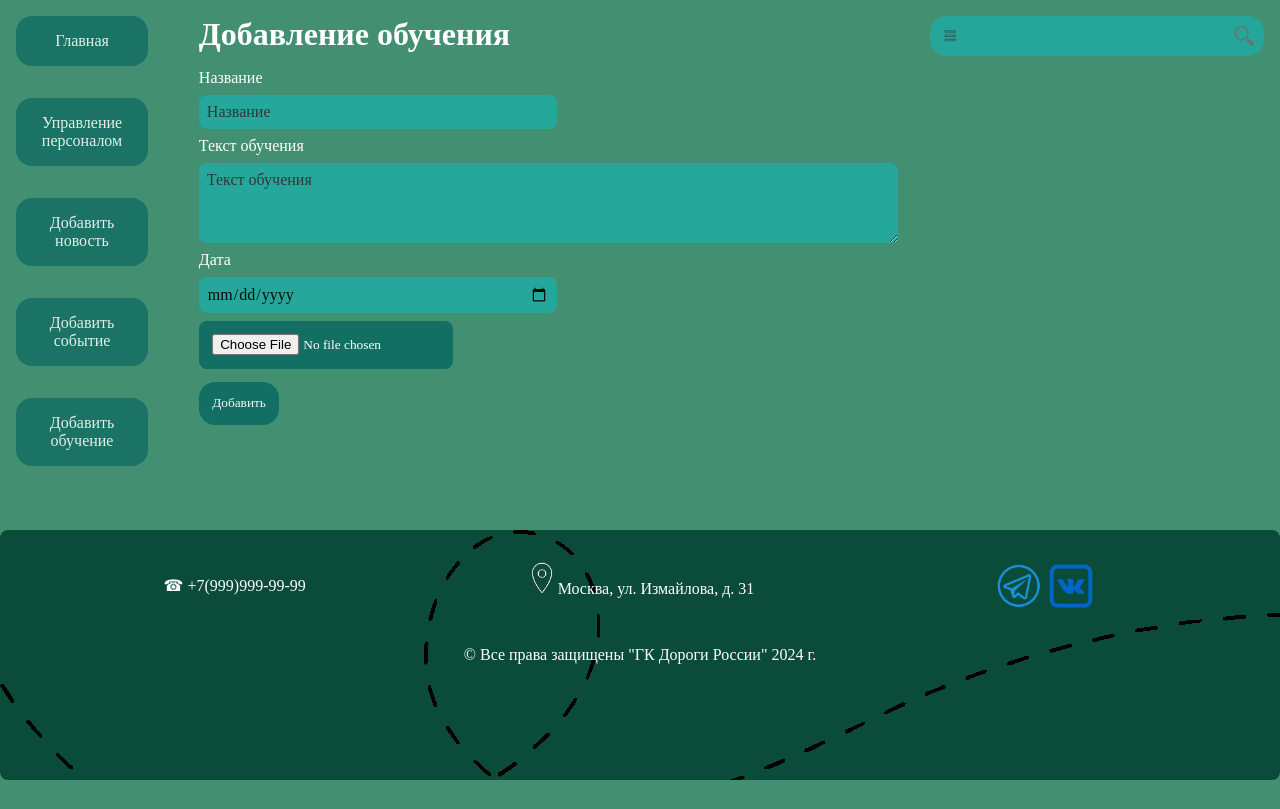
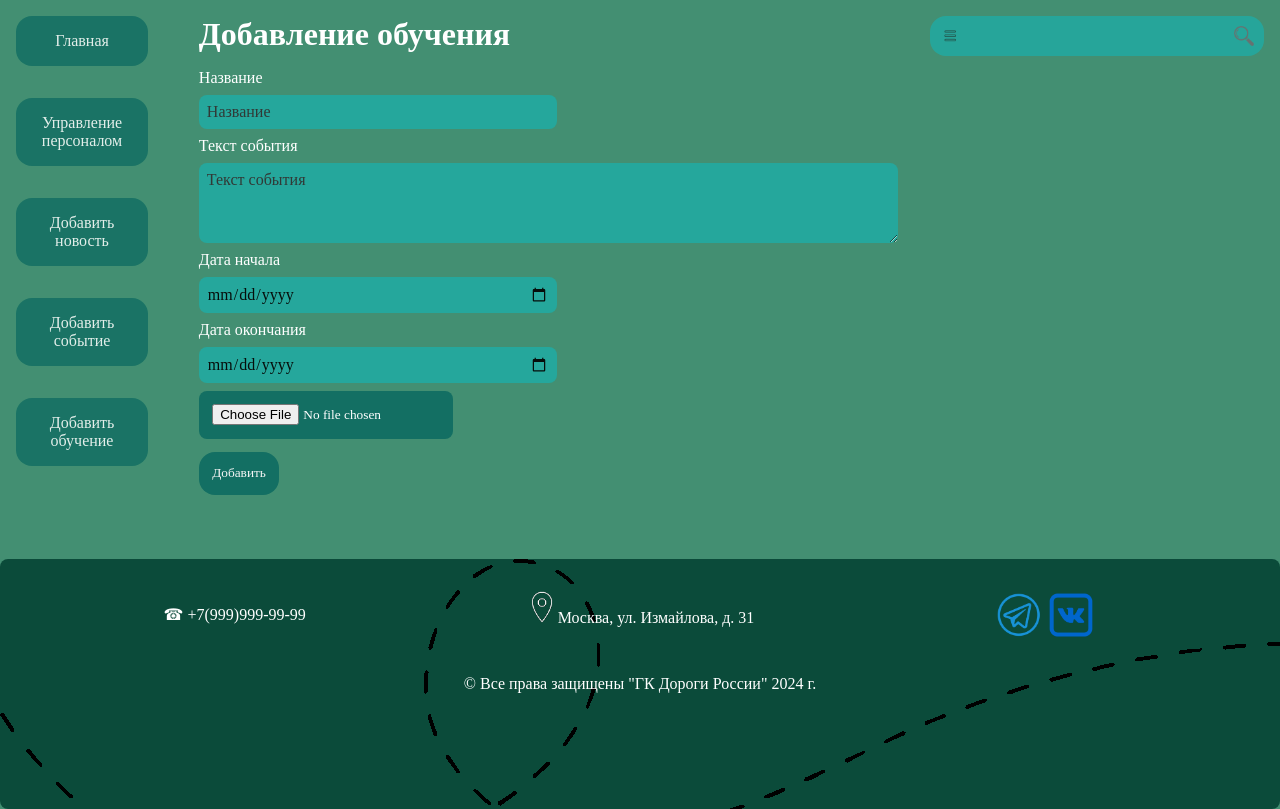
Before and after one commit to Annddreyy/site, a Flask app: page /new_learning in a window 1280 px wide. Shown: the part 96-905 px from the top of the page. Before the commit the page ends 876 px from the top, so only its background shows below. Run offline with Flask 3, Linux system fonts and the light colour scheme; data that the repository does not hold is empty; some web fonts are replaced.

Commit message:
Fix add data forms

```diff
--- a/main.py
+++ b/main.py
@@ -67,9 +67,6 @@ def new_news_page():
 
         file = request.files['image']
 
-        if file.filename == '':
-            return 'Файл не выбран'
-
         if file.filename.endswith('.jpg') or file.filename.endswith('.png'):
             image_path = file.filename
             file.save('static/company_files/news_images/' + image_path)
@@ -106,9 +103,6 @@ def new_event_page():
         image_path = ''
 
         file = request.files['image']
-
-        if file.filename == '':
-            return 'Файл не выбран'
 
         if file.filename.endswith('.jpg') or file.filename.endswith('.png'):
             image_path = file.filename
--- a/static/styles/new-learning.css
+++ b/static/styles/new-learning.css
@@ -26,7 +26,7 @@ textarea {
     height: 4em;
 }
 
-#learning-title,#learning-date {
+#learning-title,#learning-date-start,#learning-date-end {
     background-color: #22aaa1;
     width: 50%;
     border: 1px;
--- a/templates/new-learning.html
+++ b/templates/new-learning.html
@@ -44,14 +44,16 @@
         <div class="main-block">
             <div class="form-block">
                 <h1>Добавление обучения</h1>
-                <form action="" class="new-learning-form">
+                <form action="/new_learning" class="new-learning-form" method="POST" enctype="multipart/form-data">
                     <p>Название</p>
-                    <input type="text" name="learning-title" id="learning-title" placeholder="Название">
-                    <p>Текст обучения</p>
-                    <textarea name="learning-text" id="learning-text" placeholder="Текст обучения"></textarea>
-                    <p>Дата</p>
-                    <input type="date" name="learning-date" id="learning-date">
-                    <input type="file" name="image" id="learning-image">
+                    <input type="text" name="learning-title" id="learning-title" placeholder="Название" required>
+                    <p>Текст события</p>
+                    <textarea name="learning-text" id="learning-text" placeholder="Текст события" required></textarea>
+                    <p>Дата начала</p>
+                    <input type="date" name="learning-date-start" id="learning-date-start" required>
+                    <p>Дата окончания</p>
+                    <input type="date" name="learning-date-end" id="learning-date-end" required>
+                    <input type="file" name="image" id="learning-image" accept=".png,.jpg" required>
                     <input type="submit" value="Добавить" id="add-learning">
                 </form>
                 <script>
```
Also changed, not shown: templates/new-event.html (+11 -9 lines).
